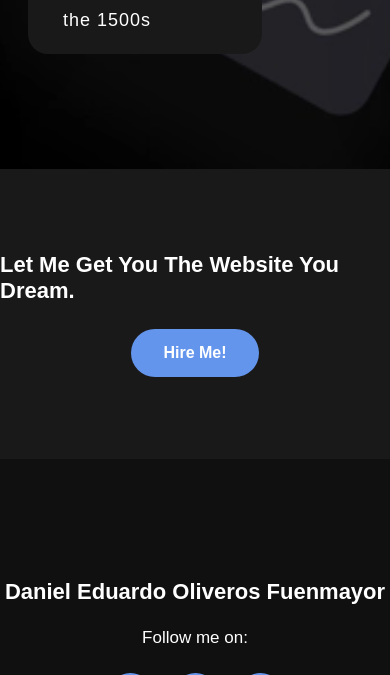
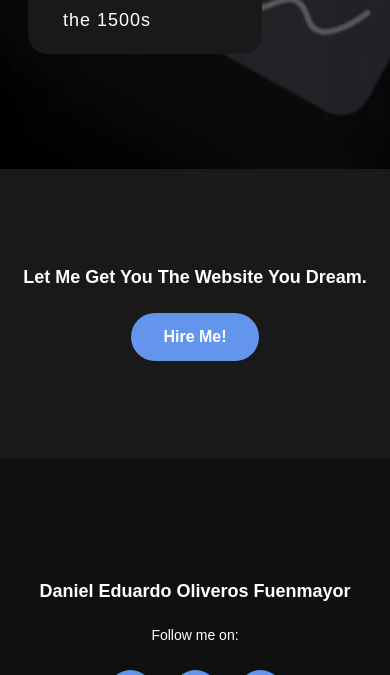
Before and after one commit to oliverosdf/Mi-Portafolios-Website-2023, a plain HTML site: page index.html in a window 390 px wide. Shown: the part 4592-5267 px from the top of the page. Drawn offline with nearby package versions, Linux system fonts and the light colour scheme; a web font is replaced by a local one.

Commit message:
arreglos nuevos para mejorar visualizacion en pantallas de smartphone

```diff
--- a/css/640.css
+++ b/css/640.css
@@ -19,11 +19,15 @@
     }
 
     .contact p {
-        font-size: 22px;
+        font-size: 18px;
     }
 
     footer p:nth-child(1){
-        font-size: 22px;
+        font-size: 18px;
+    }
+
+    footer p:nth-child(2){
+        font-size: 14px;
     }
 
 }
```
